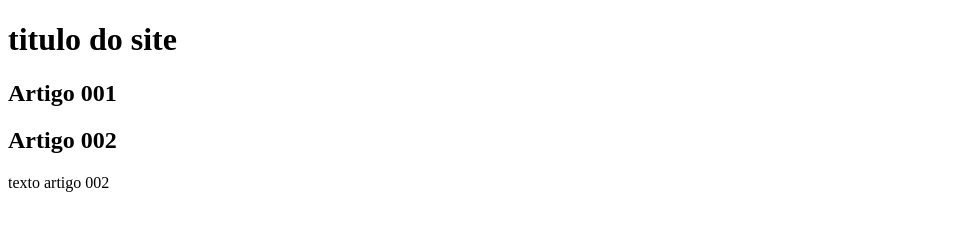
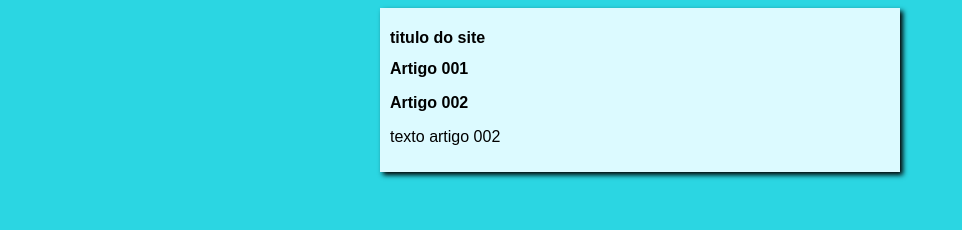
Before and after one commit to bert1307/site, a plain HTML site: page index.html in a window 1280 px wide. Shown: the whole page, without its empty margins (0-962 px from the left). Drawn offline with Linux system fonts and the light colour scheme.

Commit message:
change design

```diff
--- /dev/null
+++ b/estilos/style.css
@@ -0,0 +1,17 @@
+*{
+    font-family: Arial, Helvetica, sans-serif;
+    font-size: 16px;
+}
+
+body{
+    background-color: rgb(43, 214, 226);
+
+}
+
+main{
+    background-color: rgb(220, 250, 255);
+    width: 500px;
+    margin: auto;
+    padding: 10px;
+    box-shadow: 3px 3px 5px rgb(0, 0, 0.473);
+}
--- a/index.html
+++ b/index.html
@@ -5,6 +5,7 @@
     <meta http-equiv="X-UA-Compatible" content="IE=edge">
     <meta name="viewport" content="width=device-width, initial-scale=1.0">
     <title>titulo site</title>
+    <link rel="stylesheet" href="estilos/style.css">
 </head>
 <body>
     <main>
```
